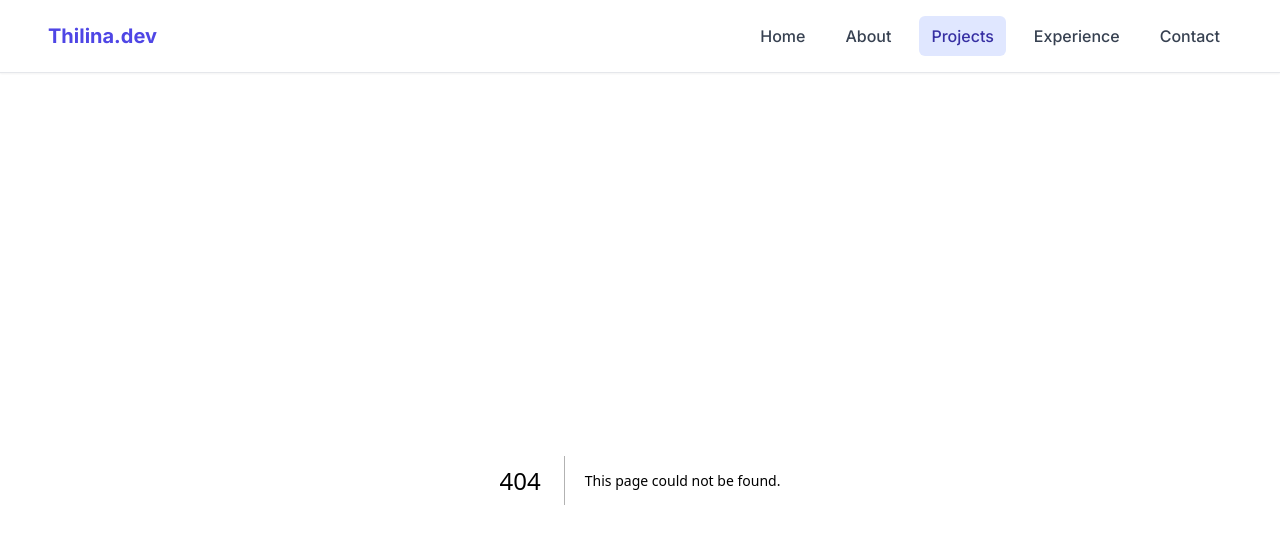
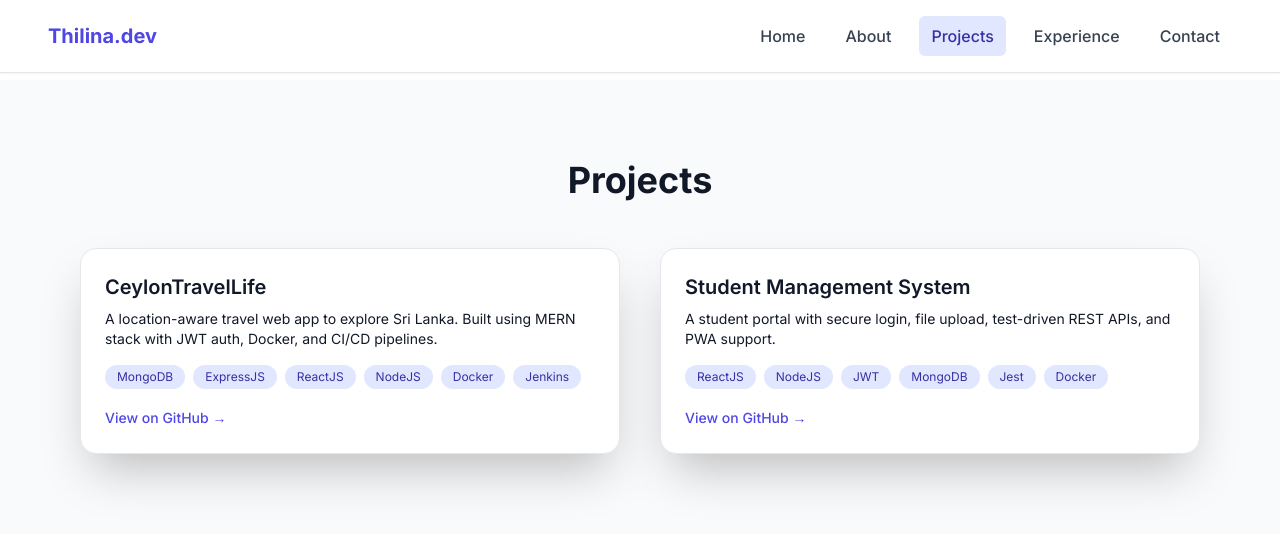
Before and after one commit to dltmthilina/My-Portfolio, a Next.js app: page /projects in a window 1280 px wide. Before the commit this address had no page. Shown: the top 544 px of the page. Built offline with nearby package versions, Linux system fonts and the light colour scheme.

Commit message:
add project page

```diff
--- /dev/null
+++ b/src/app/projects/page.tsx
@@ -0,0 +1,5 @@
+import ProjectsSection from "@/sections/Projects";
+
+export default function ProjectsPage() {
+  return <ProjectsSection />;
+}
--- /dev/null
+++ b/src/sections/Projects.tsx
@@ -0,0 +1,73 @@
+"use client";
+
+import { motion } from "framer-motion";
+import Link from "next/link";
+
+type Project = {
+  title: string;
+  description: string;
+  tech: string[];
+  repo?: string;
+  demo?: string;
+};
+
+const projects: Project[] = [
+  {
+    title: "CeylonTravelLife",
+    description:
+      "A location-aware travel web app to explore Sri Lanka. Built using MERN stack with JWT auth, Docker, and CI/CD pipelines.",
+    tech: ["MongoDB", "ExpressJS", "ReactJS", "NodeJS", "Docker", "Jenkins"],
+    repo: "https://github.com/dltmthilina",
+  },
+  {
+    title: "Student Management System",
+    description:
+      "A student portal with secure login, file upload, test-driven REST APIs, and PWA support.",
+    tech: ["ReactJS", "NodeJS", "JWT", "MongoDB", "Jest", "Docker"],
+    repo: "https://github.com/dltmthilina",
+  },
+];
+
+export default function ProjectsSection() {
+  return (
+    <section className="w-full py-20 px-6 md:px-20 bg-gray-50 dark:bg-gray-950 text-gray-900 dark:text-white">
+      <div className="max-w-6xl mx-auto">
+        <h2 className="text-3xl md:text-4xl font-bold text-center mb-12">
+          Projects
+        </h2>
+        <div className="grid md:grid-cols-2 gap-10">
+          {projects.map((project, idx) => (
+            <motion.div
+              key={idx}
+              whileHover={{ scale: 1.03, rotate: 1 }}
+              transition={{ type: "spring", stiffness: 200 }}
+              className="bg-white dark:bg-gray-800 shadow-2xl rounded-2xl p-6 hover:shadow-indigo-500/40 transition-all border dark:border-gray-700"
+            >
+              <h3 className="text-xl font-semibold mb-2">{project.title}</h3>
+              <p className="text-sm mb-4">{project.description}</p>
+              <div className="flex flex-wrap gap-2 mb-4">
+                {project.tech.map((tech) => (
+                  <span
+                    key={tech}
+                    className="bg-indigo-100 text-indigo-800 dark:bg-indigo-700 dark:text-white px-3 py-1 text-xs rounded-full"
+                  >
+                    {tech}
+                  </span>
+                ))}
+              </div>
+              {project.repo && (
+                <Link
+                  href={project.repo}
+                  target="_blank"
+                  className="text-indigo-600 dark:text-indigo-400 text-sm font-medium hover:underline"
+                >
+                  View on GitHub →
+                </Link>
+              )}
+            </motion.div>
+          ))}
+        </div>
+      </div>
+    </section>
+  );
+}
```
